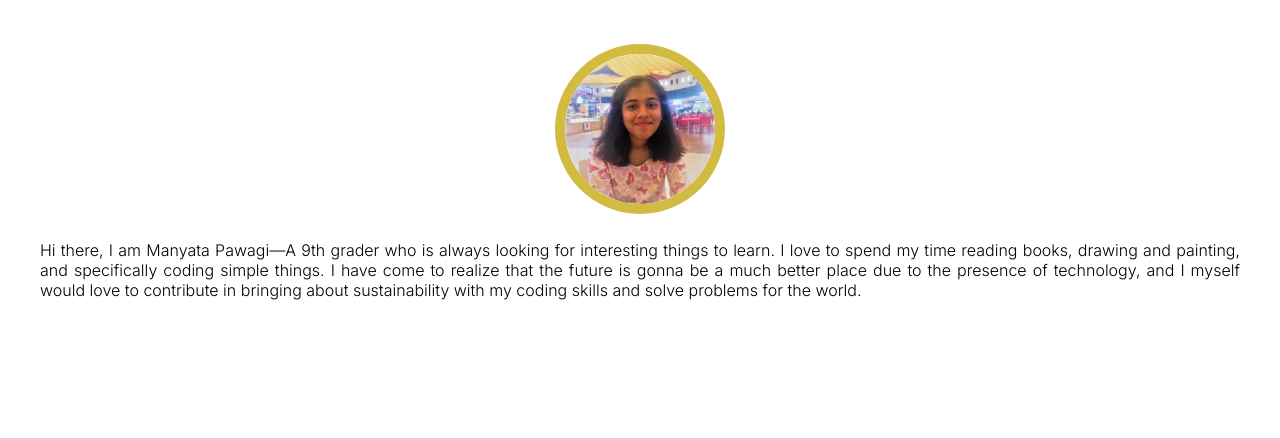
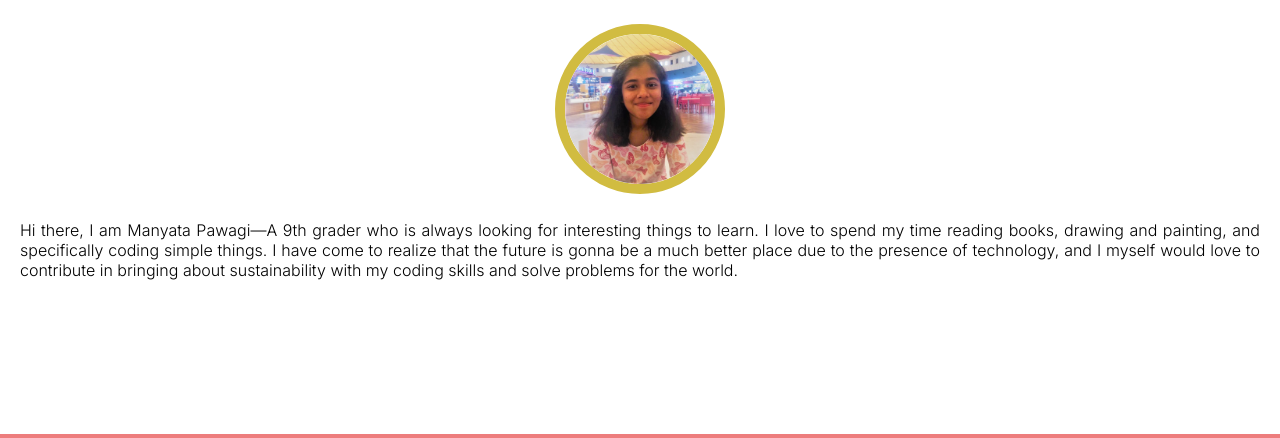
Before and after one commit to manyatapawagi/Mission-3-SAP, a plain HTML site: page about.html in a window 1280 px wide. Shown: the part 76-514 px from the top of the page. Drawn offline with Linux system fonts and the light colour scheme; a web font is replaced by a local one.

Commit message:
4rth commit

```diff
--- a/about.html
+++ b/about.html
@@ -4,7 +4,7 @@
     <title>Waste Management</title>
     <link rel="shortcut icon" href="waste.png">
     <link rel="stylesheet" href="style.css">
-    <meta name="viewport" content="width=device-width,initial-scale=1.0">
+    <meta name="viewport" content="width=device-width, initial-scale=1">
     <link rel="preconnect" href="https://fonts.googleapis.com">
     <link rel="preconnect" href="https://fonts.gstatic.com" crossorigin>
     <link
--- a/style.css
+++ b/style.css
@@ -125,11 +125,11 @@ body {
   }
 
 #section2 {
-    width: calc(100% - 60px);
+    width: calc(100% - 20px);
     height: 400px;
     text-align: center;
     margin-top: 90px;
-    padding: 30px;
+    padding: 10px;
 }
 
 #section2 img {
```
